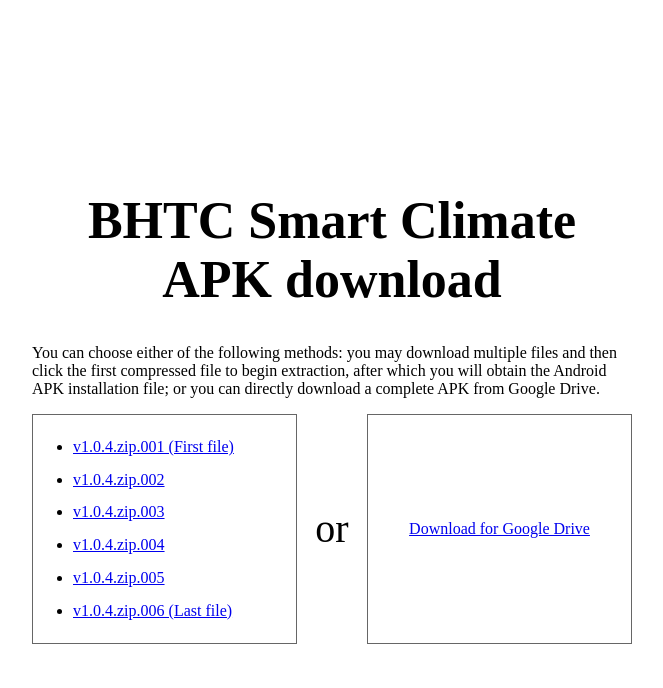
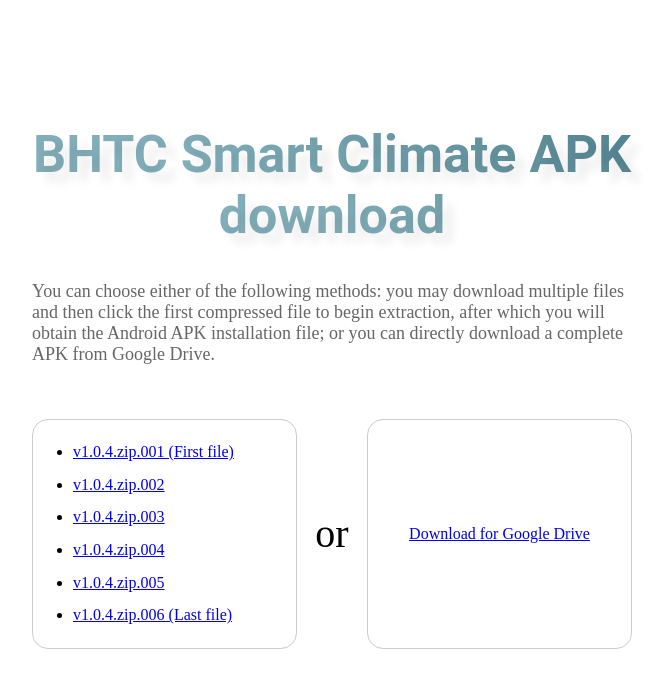
Before and after one commit to Amoswork888/BHTC_climate_APK, a plain HTML site: page index.html in a window 1280 px wide. Shown: the whole page, without its empty margins (308-971 px from the left). Drawn offline with Linux system fonts and the light colour scheme.

Commit message:
fix: 美化首頁視覺

```diff
--- a/index.html
+++ b/index.html
@@ -13,8 +13,33 @@
         justify-items: center;
       }
       h1 {
+        --bg-color: #82aeb9;
+         --gradient-start: var(--bg-color);
+          --gradient-middle: #116679;
+          --gradient-end: #336876;
+          --gradient-angle: 25deg;
+          --animation-duration: 1s;
+        font-family: Roboto, system-ui, -apple-system, BlinkMacSystemFont, 'Segoe UI', Oxygen, Ubuntu, Cantarell, 'Open Sans', 'Helvetica Neue', sans-serif;
         text-align: center;
         font-size: 52px;
+        padding-top: 0;
+        margin-top: -1ex;
+        background: linear-gradient(
+          var(--gradient-angle),
+          var(--gradient-start) 30%,
+          var(--gradient-end)
+        )
+        no-repeat;
+        background-size: 150% auto;
+        -webkit-background-clip: text;
+        background-clip: text;
+        -webkit-text-fill-color: transparent;
+        text-shadow: 10px 10px 10px rgba(0, 0, 0, 0.07);
+      }
+      .intro {
+        font-size: 18px;
+        color: #666;
+        margin-bottom: 3em;
       }
       .wrap {
         width: 90%;
@@ -31,7 +56,8 @@
       .method1, .method2 {
         width: 0;
         flex: 1;
-        border: 1px solid #666;
+        border: 1px solid #ccc;
+        border-radius: 1em;
 
         display: flex;
         align-items: center;
@@ -51,9 +77,11 @@
   <body>
     <div class="wrap">
       <h1>BHTC Smart Climate APK download</h1>
-      <p>
+      <div class="intro">
+        <p>
         You can choose either of the following methods: you may download multiple files and then click the first compressed file to begin extraction, after which you will obtain the Android APK installation file; or you can directly download a complete APK from Google Drive.
-      </p>
+        </p>
+      </div>
       <div class="download">
         <div class="method1">
           <ul class="file-list">
```
